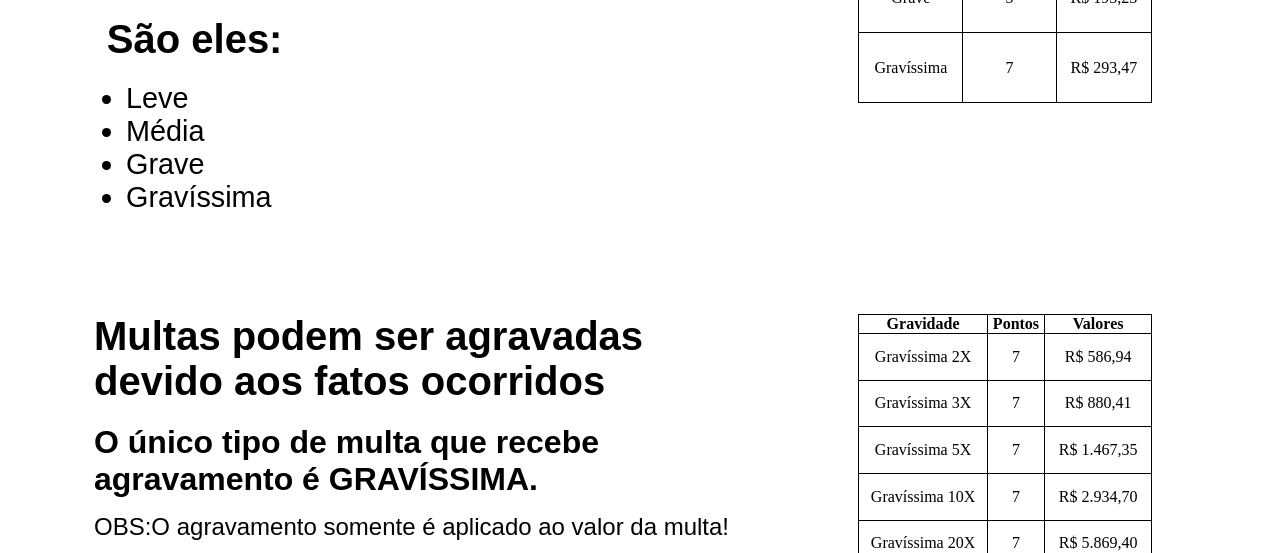
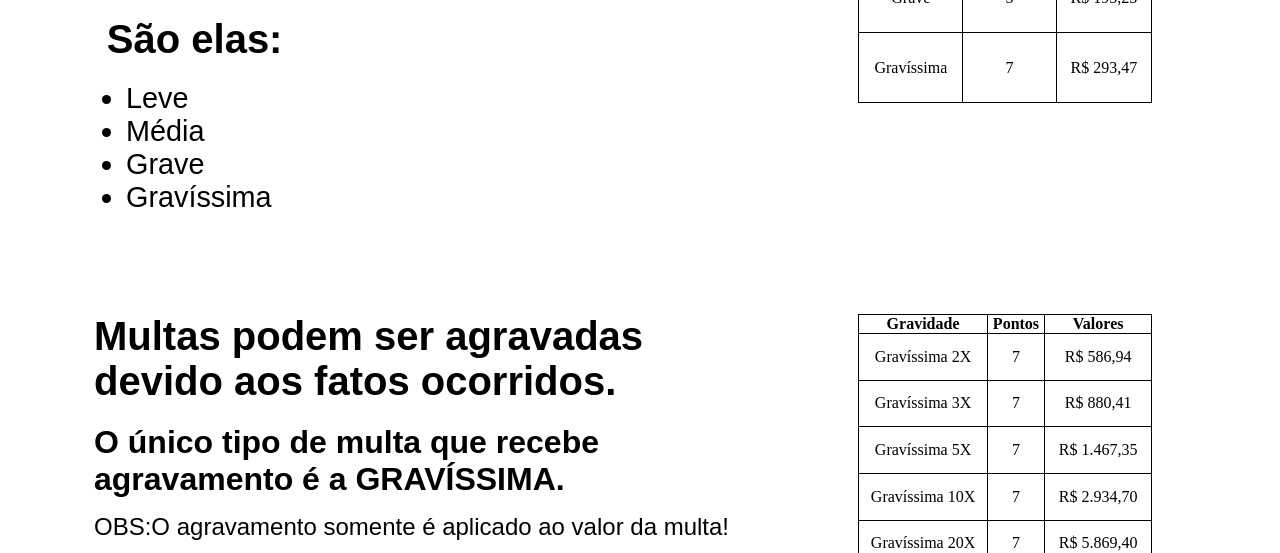
Before and after one commit to JoaoLuis45/Projeto-auto-escola, a plain HTML site: page multas.html in a window 1280 px wide. Shown: the part 367-920 px from the top of the page. Drawn offline with Linux system fonts and the light colour scheme.

Commit message:
Update multas.html

```diff
--- a/multas.html
+++ b/multas.html
@@ -36,7 +36,7 @@
         <section class="conteudomultas">
             <h1>Tipos de Multa</h1>
             <h2>Existem quatro tipos diferentes de multa.</h2>
-            <h2 id="tipos">São eles:</h2>
+            <h2 id="tipos">São elas:</h2>
             <ul>
                 <li>Leve</li>
                 <li>Média</li>
@@ -79,8 +79,8 @@
     </div>
     <div class="conteudoetabela">
         <section class="conteudomultas">
-            <h2>Multas podem ser agravadas devido aos fatos ocorridos</h2>
-            <h3>O único tipo de multa que recebe agravamento é GRAVÍSSIMA.</h3>
+            <h2>Multas podem ser agravadas devido aos fatos ocorridos.</h2>
+            <h3>O único tipo de multa que recebe agravamento é a GRAVÍSSIMA.</h3>
             <p>OBS:O agravamento somente é aplicado ao valor da multa!</p>
             <ul id="agravamentos">
                 <li>Agravamento 2X</li>
```
